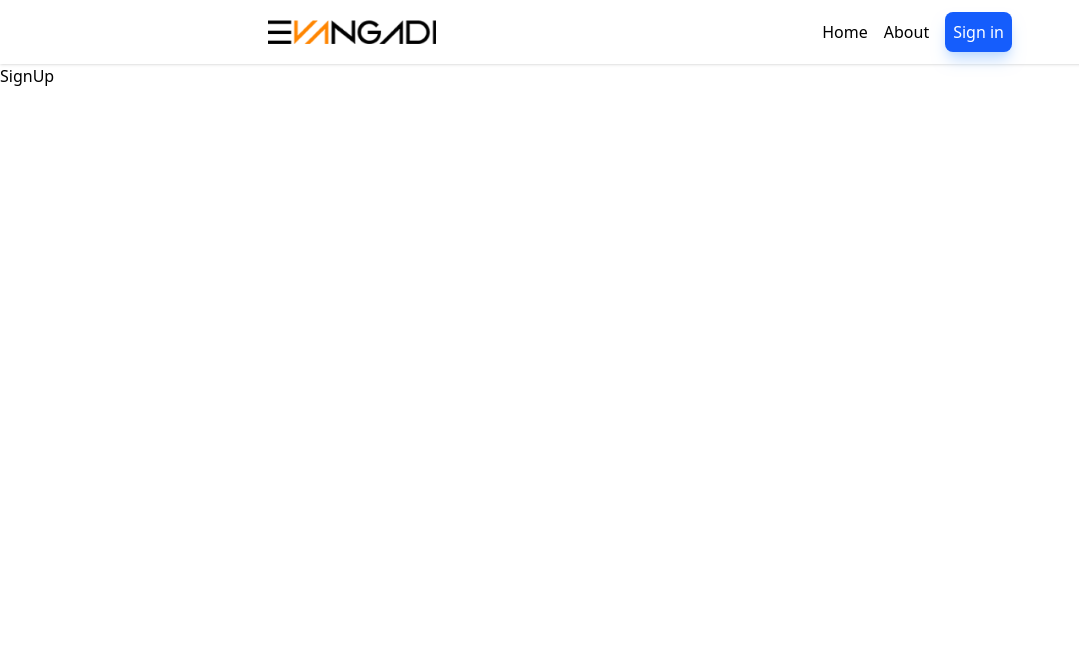
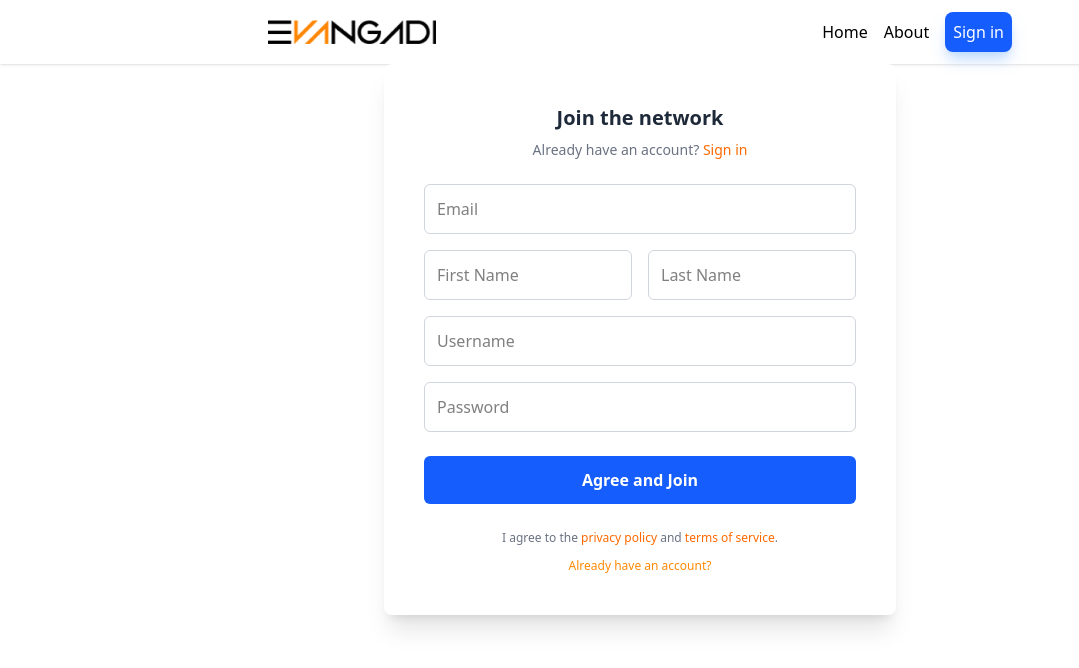
Before and after one commit to abubekernuru/evangadi-students-forum, a React (Vite) app in the folder client/: page /sign-up in a window 1280 px wide. Shown: the top 668 px of the page, without its empty margins (0-1079 px from the left). Built offline with nearby package versions, Linux system fonts and the light colour scheme.

Commit message:
complete sign up page ui

```diff
--- a/client/src/pages/SignUp.jsx
+++ b/client/src/pages/SignUp.jsx
@@ -1,9 +1,63 @@
-import React from 'react'
+import {Link} from 'react-router-dom'
 
 function SignUp() {
   return (
-    <div>SignUp</div>
-  )
+    <div className='flex flex-col bg-white p-10 shadow-xl max-w-lg mx-auto rounded-lg'>
+      <h2 className='text-xl font-bold mb-2 text-center text-gray-800'>Join the network</h2>
+      <p className='text-center text-sm text-gray-500 mb-6'>
+        Already have an account? <Link className='text-orange-500 hover:underline' to={'/'}>Sign in</Link>
+      </p>
+      <form className='flex flex-col gap-4'>
+        <input
+          className='border border-gray-300 rounded-md p-3 w-full focus:outline-none focus:ring-1 focus:ring-blue-500'
+          type="email"
+          placeholder='Email'
+          id='email'
+        />
+        {/* Name Fields Row */}
+        <div className='flex gap-4'>
+          <input
+            className='border border-gray-300 rounded-md p-3 w-1/2 focus:outline-none focus:ring-1 focus:ring-blue-500'
+            type="text"
+            placeholder='First Name'
+            id='firstName'
+          />
+          <input
+            className='border border-gray-300 rounded-md p-3 w-1/2 focus:outline-none focus:ring-1 focus:ring-blue-500'
+            type="text"
+            placeholder='Last Name'
+            id='lastName'
+          />
+        </div>
+        <input
+          className='border border-gray-300 rounded-md p-3 w-full focus:outline-none focus:ring-1 focus:ring-blue-500'
+          type="text"
+          placeholder='Username'
+          id='userName'
+        />
+        <input
+          className='border border-gray-300 rounded-md p-3 w-full focus:outline-none focus:ring-1 focus:ring-blue-500'
+          type="password"
+          placeholder='Password'
+          id='password'
+        />
+
+        {/* Submit Button */}
+        <button className='bg-blue-600 text-white py-3 rounded-md font-semibold hover:bg-blue-700 transition-colors mt-2'>
+          Agree and Join
+        </button>
+      </form>
+      {/* Footer Links */}
+      <div className='text-center mt-6 text-xs text-gray-500 leading-relaxed'>
+        <p>
+          I agree to the <Link className='text-orange-500 hover:underline' to='/'>privacy policy</Link> and <Link className='text-orange-500 hover:underline' to='/'>terms of service</Link>.
+        </p>
+        <Link className='text-orange-400 block mt-2 hover:underline' to={'/'}>
+          Already have an account?
+        </Link>
+      </div>
+    </div>
+  );
 }
 
-export default SignUp
+export default SignUp;
```
Also changed, not shown: 1 other file (tests, documents, lock files or other folders).
